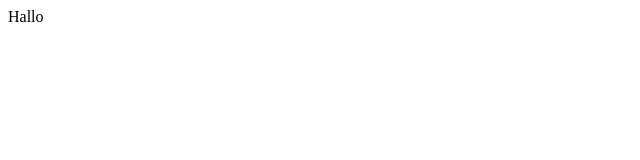
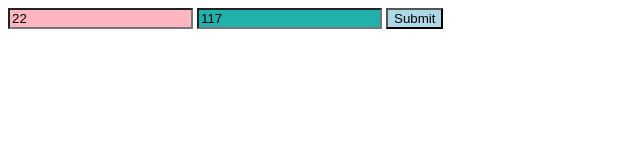
Before and after one commit to lmachens/calculator-js-intro, a website: page src/index.html in a window 1280 px wide. Shown: the whole page, without its empty margins (0-640 px from the left). Drawn offline with Linux system fonts and the light colour scheme.

Commit message:
add javascript example

```diff
--- a/package.json
+++ b/package.json
@@ -8,7 +8,7 @@
     "parcel-bundler": "^1.12.4"
   },
   "scripts": {
-    "dev": "parcel src/*.html",
+    "dev": "parcel *.html",
     "build": "parcel build src/*.html"
   },
   "repository": {
--- a/src/index.html
+++ b/src/index.html
@@ -5,8 +5,32 @@
     <meta name="viewport" content="width=device-width, initial-scale=1.0" />
     <meta http-equiv="X-UA-Compatible" content="ie=edge" />
     <title>CalculatorOver9000</title>
+    <style>
+      [name="first"] {
+        background: lightpink;
+      }
+      [name="second"] {
+        background: lightseagreen;
+      }
+      .submit {
+        background: lightblue;
+      }
+    </style>
   </head>
   <body>
-    Hallo
+    <input
+      type="text"
+      name="first"
+      placeholder="Enter first number"
+      value="22"
+    />
+    <input
+      type="text"
+      name="second"
+      placeholder="Enter second number"
+      value="117"
+    />
+    <button class="submit">Submit</button>
+    <script src="index.js"></script>
   </body>
 </html>
--- /dev/null
+++ b/src/index.js
@@ -0,0 +1,8 @@
+const firstInput = document.querySelector("[name=first]");
+const secondInput = document.querySelector("[name=second]");
+const submitButton = document.querySelector(".submit");
+
+submitButton.addEventListener("click", function() {
+  const sum = parseInt(firstInput.value) - parseInt(secondInput.value);
+  alert(sum);
+});
```
